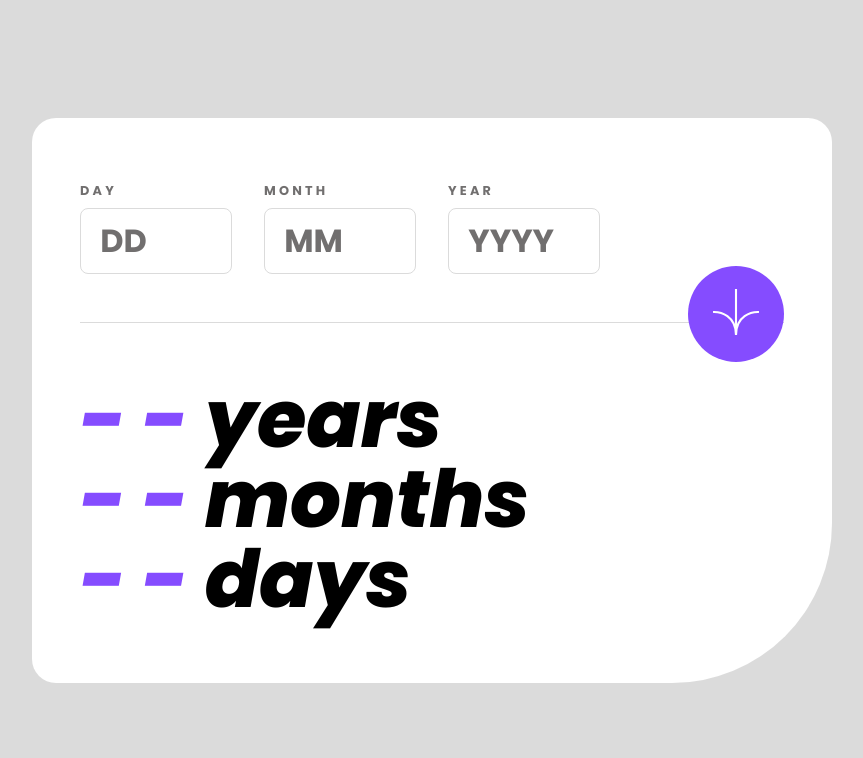
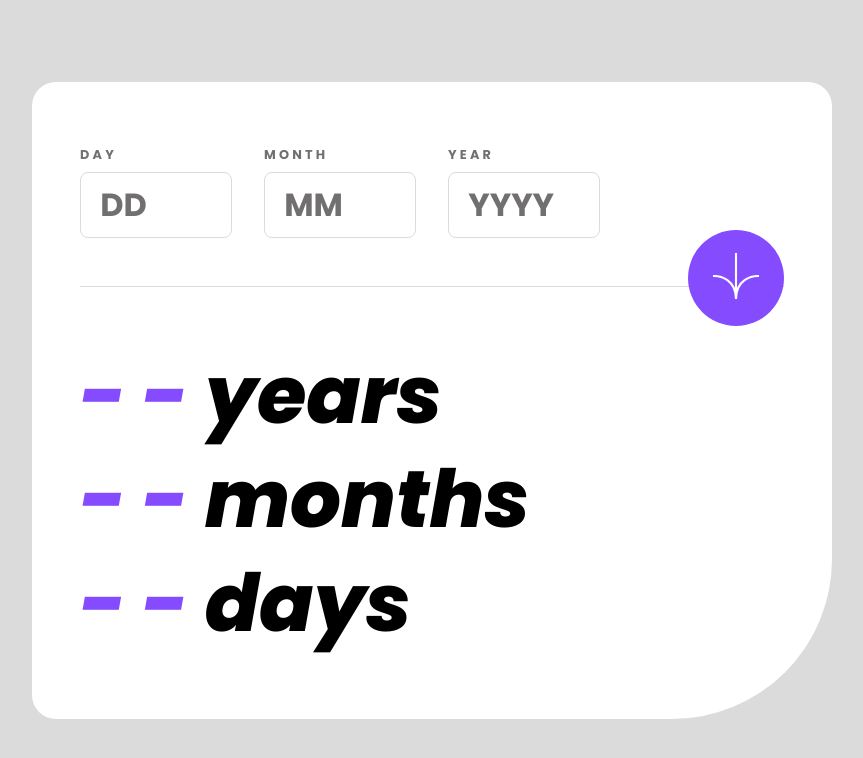
Before and after one commit to ChinatuL/Age-Calculator-App, a plain HTML site: page index.html in a window 1280 px wide. Shown: the whole page, without its empty margins (208-1071 px from the left). Drawn offline with nearby package versions, Linux system fonts and the light colour scheme.

Commit message:
fix accessibility issues

```diff
--- a/index.html
+++ b/index.html
@@ -22,8 +22,13 @@
     <body>
         <main class="main">
             <div class="calculator">
+                <h1 class="visually-hidden" aria-hidden="false" tabindex="0">
+                    Age Calculator
+                </h1>
+                <p class="visually-hidden" aria-hidden="false" tabindex="0">
+                    Enter your date of birth to calculate your age
+                </p>
                 <form
-                    action=""
                     class="calculator__form"
                     id="form"
                     aria-invalid="false"
--- a/scss/main.scss
+++ b/scss/main.scss
@@ -7,6 +7,19 @@ body {
     width: 100vw;
     height: 100vh;
     background-color: $light-grey;
+}
+
+.visually-hidden {
+    border: 0;
+    clip: rect(0 0 0 0);
+    clip-path: inset(50%);
+    height: auto;
+    margin: 0;
+    overflow: hidden;
+    padding: 0;
+    position: absolute;
+    width: 1px;
+    white-space: nowrap;
 }
 
 .calculator {
@@ -23,7 +36,6 @@ body {
         margin-bottom: 1.5rem;
         padding-bottom: 3rem;
         border-bottom: 1px solid $light-grey;
-
 
         &-group {
             @include flex(column);
@@ -126,7 +138,7 @@ body {
             font-size: 5rem;
             font-style: italic;
             font-weight: 800;
-            line-height: 1;
+            line-height: 1.3;
 
             & > span {
                 color: $purple;
```
Also changed, not shown: css/main.css, 1 other file.
